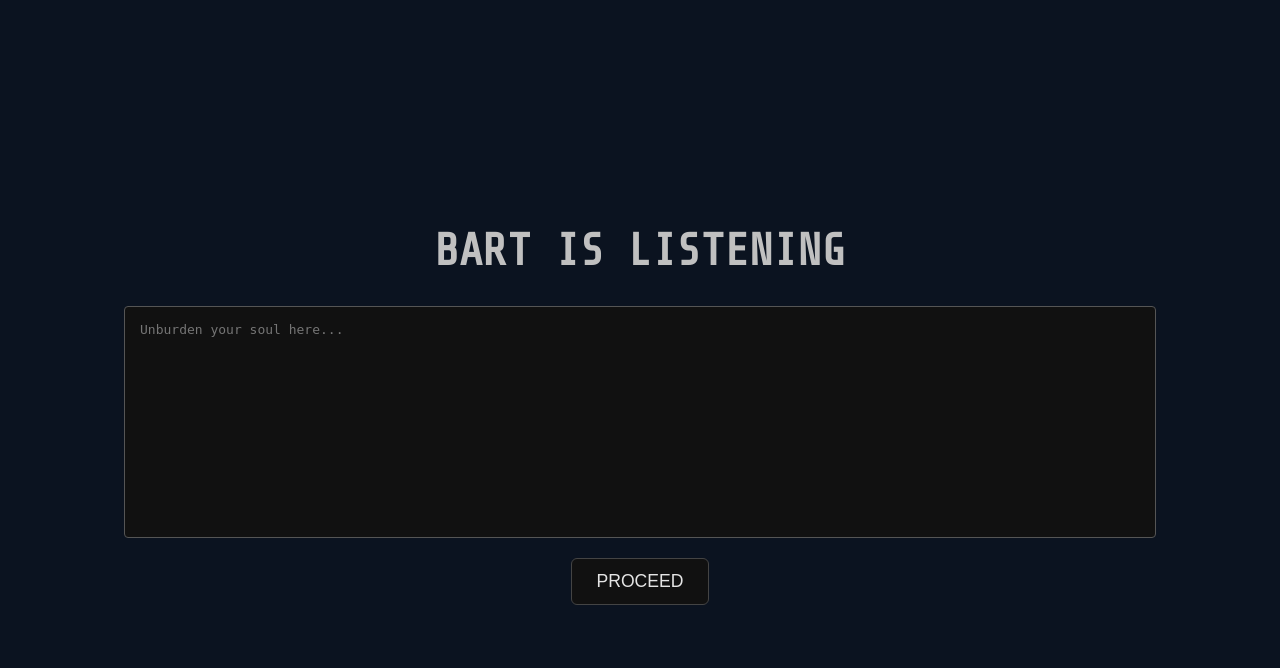
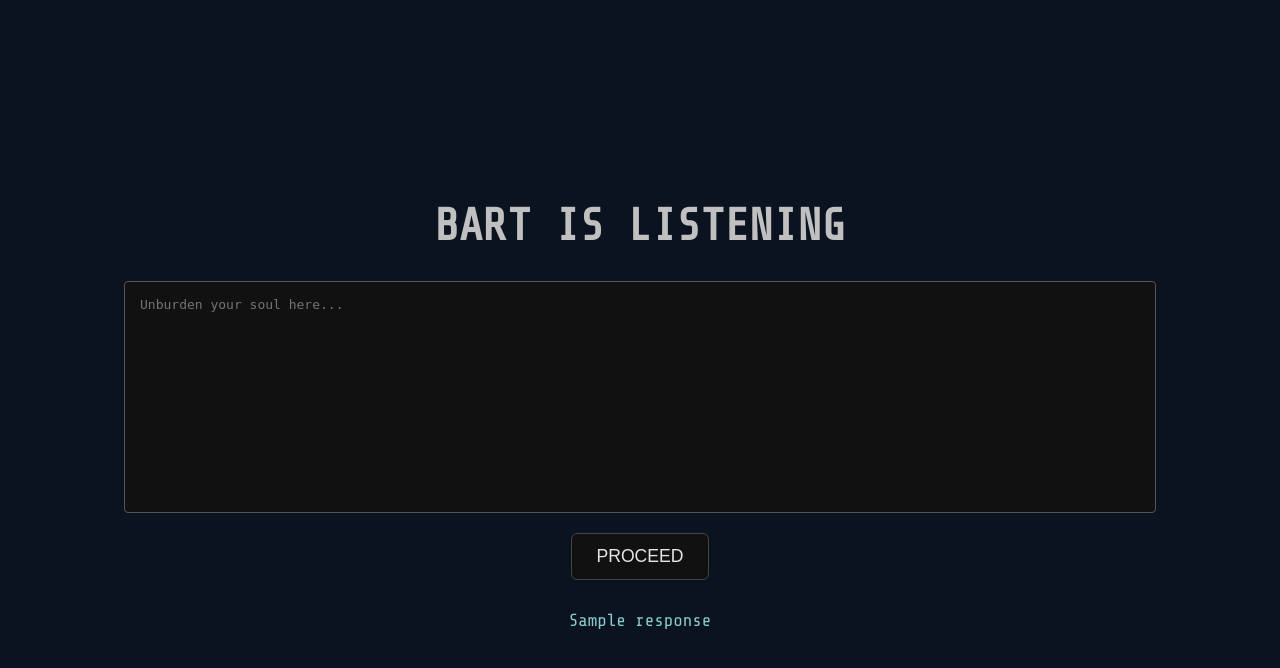
Before and after one commit to dasheroc/BARTGPT, a FastAPI app: template templates/chat.html in a window 1280 px wide. Shown: the top 668 px of the page. Run offline with FastAPI, Linux system fonts and the light colour scheme; the template is opened without the code that fills it: most values are stand-ins (such as "Sample title", 1, 10 or a date in 2020).

Commit message:
Fix chat.html POST action for Sealema

```diff
--- a/templates/chat.html
+++ b/templates/chat.html
@@ -63,14 +63,29 @@
             background-color: #000;
             color: #ffffff;
         }
+
+        .response {
+            margin-top: 30px;
+            font-size: 1.1em;
+            color: #8cc;
+            text-align: center;
+            max-width: 80%;
+        }
     </style>
 </head>
 <body>
     <h1>BART IS LISTENING</h1>
-    <form method="post">
+
+    <form method="post" action="/sealema">
         <textarea name="user_input" placeholder="Unburden your soul here..." required></textarea>
         <button type="submit">PROCEED</button>
     </form>
+
+    {% if response %}
+        <div class="response">
+            {{ response }}
+        </div>
+    {% endif %}
 
     <script>
         // Submit on Enter (unless Shift+Enter)
```
